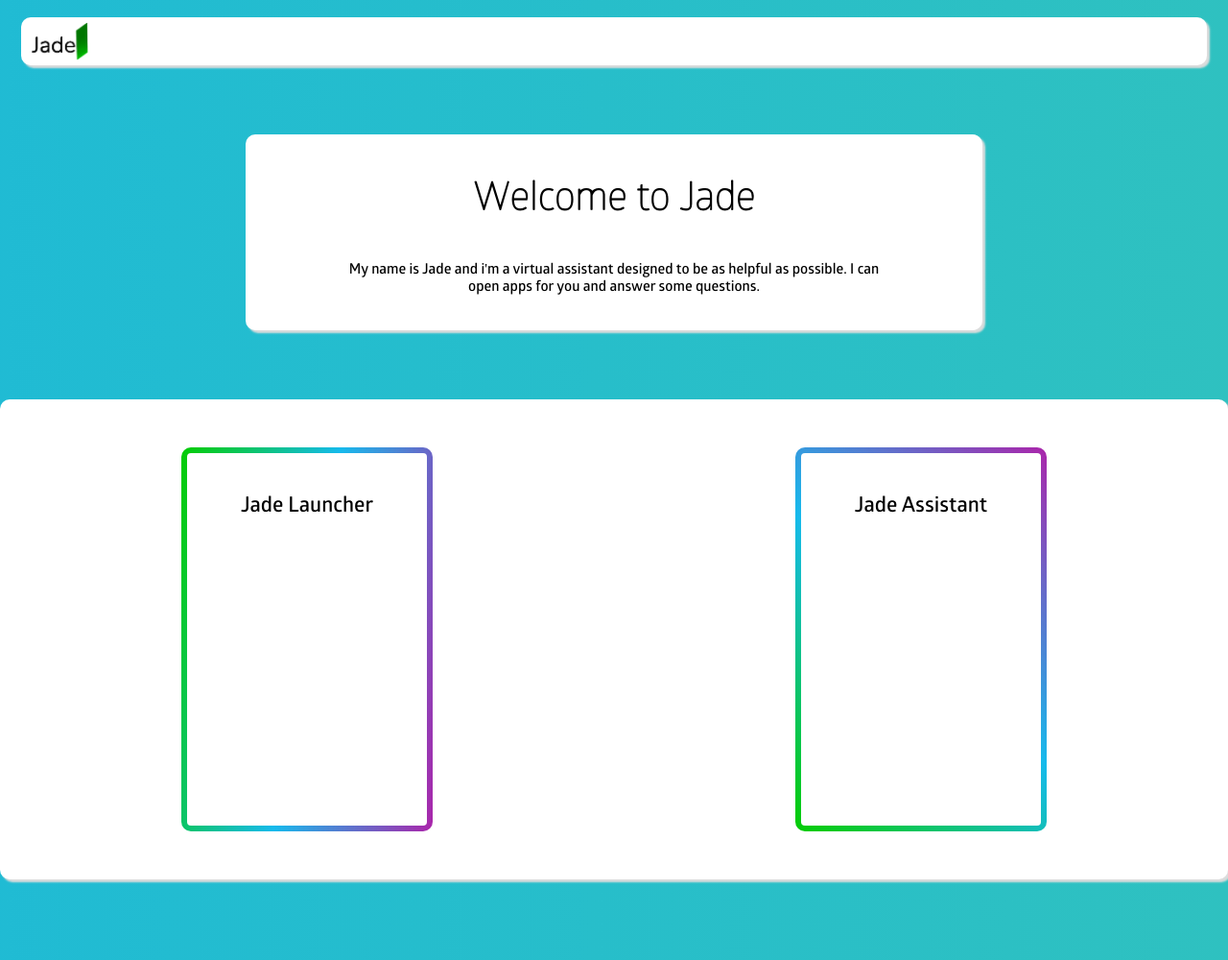
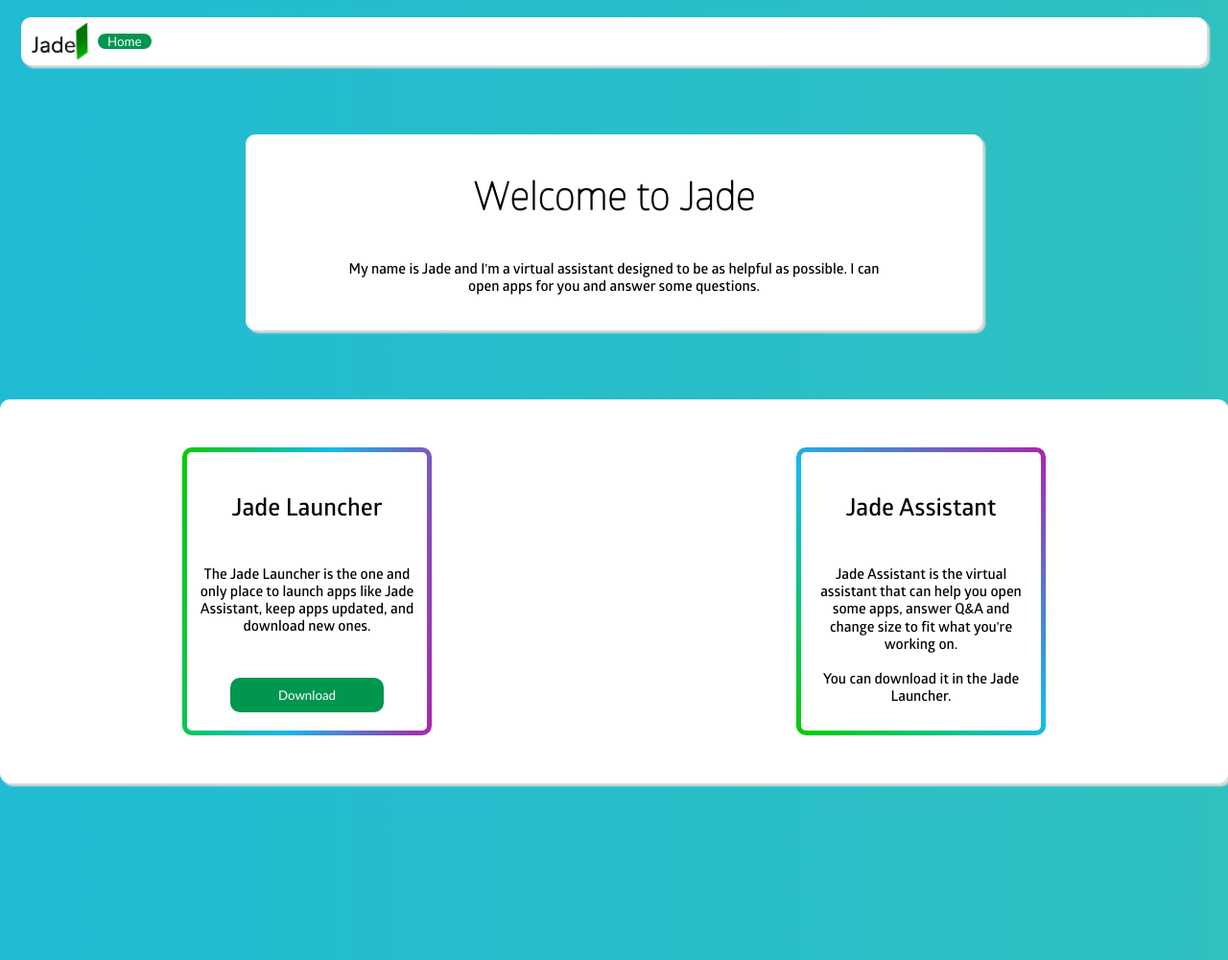
Before and after one commit to nfoert/jadeserver, a Django app: template jadeserver/templates/index.html in a window 1280 px wide. Shown: the whole page at 96% size. Run offline with Django 3.2, Linux system fonts and the light colour scheme; the template is opened without the code that fills it, so the values that code supplies are empty.

Commit message:
Updating the html and css, adding a a download page, and working buttons!

```diff
--- a/jadeserver/jadesite/urls.py
+++ b/jadeserver/jadesite/urls.py
@@ -4,5 +4,5 @@ from . import views
 
 urlpatterns = [
     path('', views.index, name='index'),
-    #path('news/', views.news, name='News'),
+    path("download/", views.download, name='download'),
 ]
--- a/jadeserver/jadesite/views.py
+++ b/jadeserver/jadesite/views.py
@@ -7,3 +7,6 @@ def index(request):
         'url': url,
     }
     return render(request, "index.html", context)
+
+def download(request):
+    return render(request, "download.html")
--- a/jadeserver/static/style.css
+++ b/jadeserver/static/style.css
@@ -32,7 +32,7 @@ html, body {
 
 
 #main {
-	background: linear-gradient(270deg, #42c9a6, #16b7e1, #e212e7);
+	background: linear-gradient(270deg, #42c9a6, #16b7e1, #a85dfd);
     background-size: 600% 600%;
 
     -webkit-animation: mainGradient 30s ease infinite;
@@ -108,7 +108,7 @@ html, body {
 	width: 100%;
 	background-color: white;
 	box-shadow: 3px 3px 2px gainsboro;
-	height:400px;
+	height:300px;
 	border-radius: 10px;
 	display:flex;
 	flex-direction:row;
@@ -119,7 +119,7 @@ html, body {
 }
 
 #jade-launcher {
-	border: double 0.3em transparent;
+	border: double 0.2em transparent;
  	border-radius: 10px;
     background-image: linear-gradient(white, white), linear-gradient(100deg, rgb(4, 204, 4), rgb(22, 186, 236), rgba(158, 5, 158, 0.87));
     background-origin: border-box;
@@ -128,12 +128,12 @@ html, body {
 	margin-right:auto;
 	width:250px;
 	text-align: center;
-	font-size: 22px;
+	font-size: 25px;
 	font-family: GloberSemiBold;
 }
 
 #jade-assistant {
-	border: double 0.3em transparent;
+	border: double 0.2em transparent;
  	border-radius: 10px;
     background-image: linear-gradient(white, white), linear-gradient(45deg, rgb(4, 204, 4), rgb(22, 186, 236), rgba(158, 5, 158, 0.87));
     background-origin: border-box;
@@ -142,7 +142,7 @@ html, body {
 	margin-right:auto;
 	width:250px;
 	text-align: center;
-	font-size: 22px;
+	font-size: 25px;
 	font-family: GloberSemiBold;
 
 }
@@ -154,3 +154,45 @@ html, body {
 #jade-assistant > p {
 	padding-top:20px;
 }
+
+#app-desc {
+	font-size: 15px;
+	padding-left:10px;
+	padding-right:10px;
+	font-family: GloberSemiBold;
+
+}
+
+#BUTTON-download-big-box {
+	padding-left: 50px;
+	padding-right: 50px;
+	padding-top:10px;
+	padding-bottom:10px;
+	border-radius: 5px;
+	background-color: rgb(0, 150, 80);
+	border-radius: 10px;
+	font: 10pt "Calibri";
+	color:white;
+	margin-top:10px;
+	text-decoration: none;
+}
+
+#BUTTON-download-big-box:hover {
+	background-color: rgb(0, 170, 100);
+}
+
+#BUTTON-download-big-box:active {
+	background-color: rgb(0, 200, 120);
+}
+
+#nav-button {
+
+	padding-left: 10px;
+	padding-right: 10px;
+	border-radius: 5px;
+	background-color: rgb(0, 150, 80);
+	border-radius: 10px;
+	font: 10pt "Calibri";
+	color:white;
+	text-decoration: none;
+}
--- a/jadeserver/templates/index.html
+++ b/jadeserver/templates/index.html
@@ -1,5 +1,6 @@
 <!DOCTYPE html>
 {% load static %}
+
 <html>
     <head>
         <link rel="stylesheet" type="text/css" href="{% static 'style.css' %}"/>
@@ -7,7 +8,7 @@
 
     <body>
         <div id="main">
-            <br id="top-break">
+
             {% include "nav.html"%}
             <br>
             <br>
@@ -19,7 +20,7 @@
                 </div>
 
                 <div id="welcome-text">
-                        <p>My name is Jade and i'm a virtual assistant designed to be as helpful as possible. I can open apps for you and answer some questions.</p>
+                        <p>My name is Jade and I'm a virtual assistant designed to be as helpful as possible. I can open apps for you and answer some questions.</p>
 
                 </div>
 
@@ -31,10 +32,14 @@
             <div id="big-box">
                 <div id="jade-launcher">
                     <p>Jade Launcher</p>
+                    <p id="app-desc">The Jade Launcher is the one and only place to launch apps like Jade Assistant, keep apps updated, and download new ones.</p>
+                    <br>
+                    <a href = "{% url 'download' %}" id="BUTTON-download-big-box">Download</a>
                 </div>
 
                 <div id="jade-assistant">
                     <p>Jade Assistant</p>
+                    <p id="app-desc">Jade Assistant is the virtual assistant that can help you open some apps, answer Q&A and change size to fit what you're working on.<br><br> You can download it in the Jade Launcher.</p>
                 </div>
 
             </div>
--- a/jadeserver/templates/nav.html
+++ b/jadeserver/templates/nav.html
@@ -6,10 +6,10 @@
     </head>
 
     <body>
-
+        <br id="top-break">
         <div id="nav-bar">
             <img src="{% static "jadeLogo.png" %}" alt="home" id="nav-img"/>
-            <p>
+            <a href= "{% url 'index' %}" id="nav-button">Home</a>
         </div>
 
     </body>
```
Also changed, not shown: jadeserver/templates/download.html (added, +12 -0 lines).
